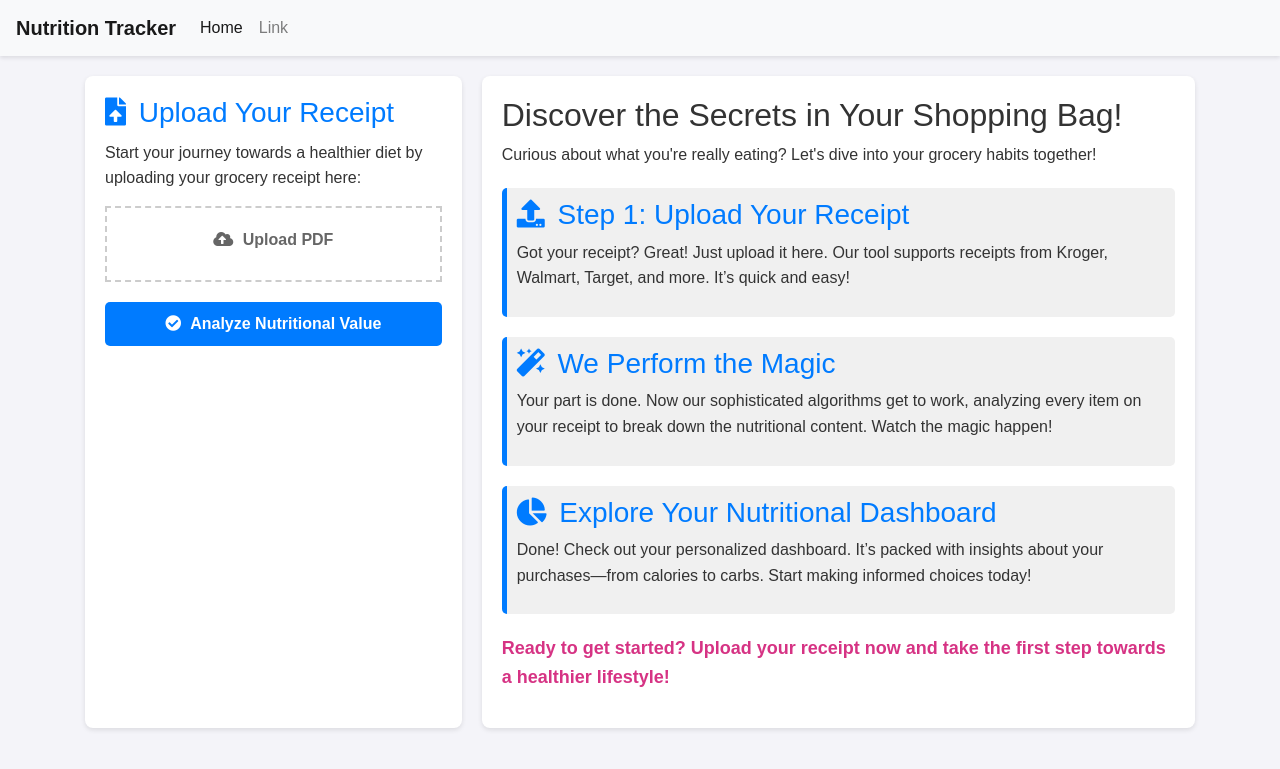
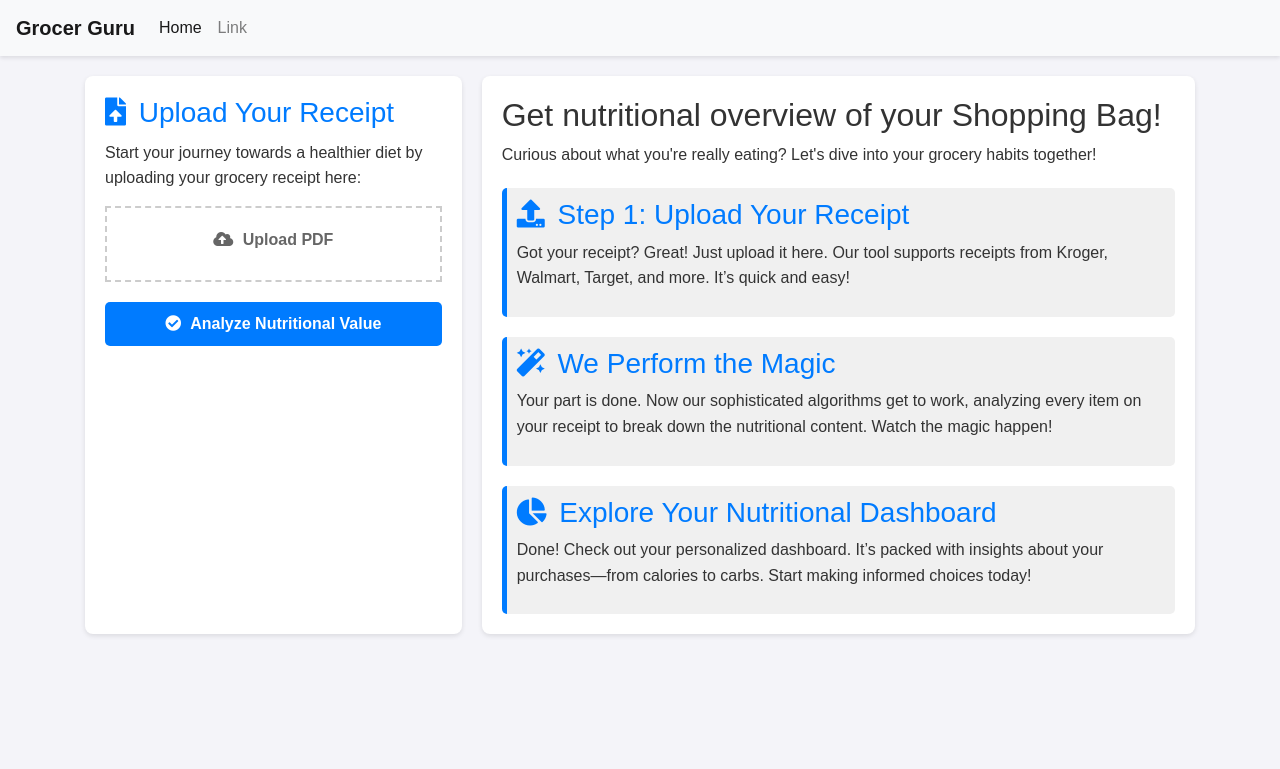
Before and after one commit to ssomaro/Grocer-Guru, a Flask app: page / in a window 1280 px wide. Shown: the top 769 px of the page. Run offline with Flask 3, Linux system fonts and the light colour scheme; some libraries are stand-ins or nearby versions.

Commit message:
home page

```diff
--- /dev/null
+++ b/requirements.txt
@@ -0,0 +1,6 @@
+Flask==3.0.2
+openai==1.16.2
+python-dotenv
+pymongo
+requests
+pdf2image
--- a/templates/home.html
+++ b/templates/home.html
@@ -70,7 +70,7 @@
 <body>
     <!-- Navigation Bar -->
     <nav class="navbar navbar-expand-lg navbar-light bg-light">
-        <a class="navbar-brand" href="#">Nutrition Tracker</a>
+        <a class="navbar-brand" href="#">Grocer Guru</a>
         <button class="navbar-toggler" type="button" data-toggle="collapse" data-target="#navbarNav" aria-controls="navbarNav" aria-expanded="false" aria-label="Toggle navigation">
             <span class="navbar-toggler-icon"></span>
         </button>
@@ -281,7 +281,7 @@
         </style>
 
         <div class="main-content">
-            <h2>Discover the Secrets in Your Shopping Bag!</h2>
+            <h2>Get nutritional overview of your Shopping Bag!</h2>
             <p>Curious about what you're really eating? Let's dive into your grocery habits together!</p>
 
             <div class="step">
@@ -299,7 +299,7 @@
                 <p>Done! Check out your personalized dashboard. It’s packed with insights about your purchases—from calories to carbs. Start making informed choices today!</p>
             </div>
 
-            <p class="cta">Ready to get started? Upload your receipt now and take the first step towards a healthier lifestyle!</p>
+            <!-- <p class="cta">Ready to get started? Upload your receipt now and take the first step towards a healthier lifestyle!</p> -->
         </div>
 
         <style>
```
